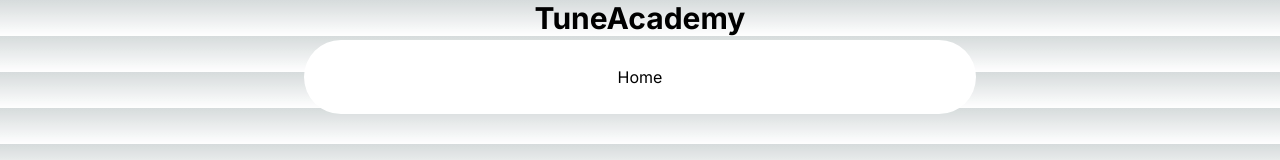
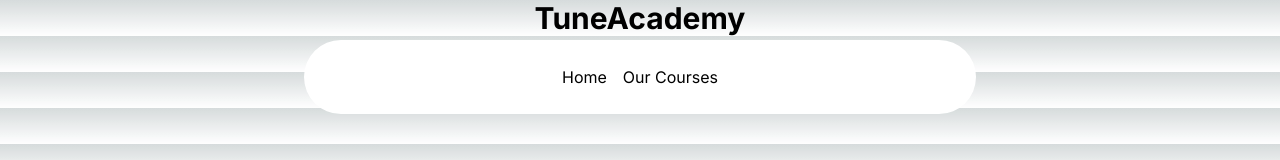
Before and after one commit to afnanhussain2002/tune-academy, a Next.js app: page / in a window 1280 px wide. Shown: the top 160 px of the page. Built offline with nearby package versions, Linux system fonts and the light colour scheme.

Commit message:
make another menu item

```diff
--- a/src/components/Navbar.tsx
+++ b/src/components/Navbar.tsx
@@ -17,6 +17,9 @@ function Navbar({ className }: { className?: string }){
 
        </MenuItem>
        </Link>
+       <MenuItem setActive={setActive} item="Our Courses" active={active}>
+       <HoveredLink href="/courses">All courses</HoveredLink>
+       </MenuItem>
          </Menu>
         </div>
     )
```
